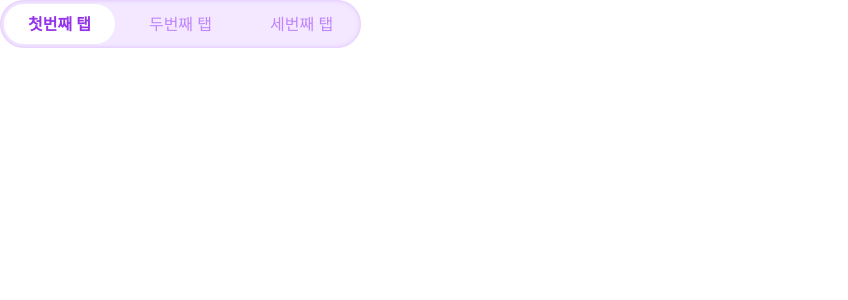
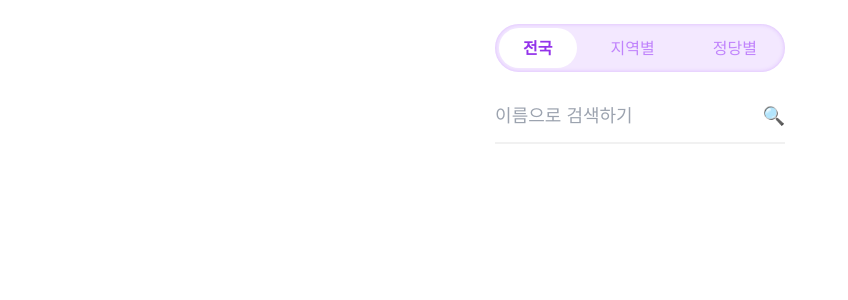
Before and after one commit to uniqueeest/next_practice, a Next.js app: page / in a window 1280 px wide. Shown: the top 300 px of the page, without its empty margins (0-848 px from the left). Built offline with nearby package versions, Linux system fonts and the light colour scheme.

Commit message:
feat: 인풋박스 컴포넌트 구현

```diff
--- a/src/app/page.tsx
+++ b/src/app/page.tsx
@@ -1,16 +1,26 @@
 'use client';
 
 import { Tabs } from '../components/Tabs';
+import InputBox from '../components/InputBox';
 
 export default function Home() {
   return (
-    <div className="flex flex-col ">
+    <div className="flex flex-col items-center px-5 py-6">
       <Tabs defaultValue="1">
         <Tabs.List>
-          <Tabs.Trigger value="1" text="첫번째 탭" />
-          <Tabs.Trigger value="2" text="두번째 탭" />
-          <Tabs.Trigger value="3" text="세번째 탭" />
+          <Tabs.Trigger value="1" text="전국" />
+          <Tabs.Trigger value="2" text="지역별" />
+          <Tabs.Trigger value="3" text="정당별" />
         </Tabs.List>
+        <Tabs.Panel value="1">
+          <InputBox containerStyle={{ marginTop: '30px' }} />
+        </Tabs.Panel>
+        <Tabs.Panel value="2">
+          <div>This is</div>
+        </Tabs.Panel>
+        <Tabs.Panel value="3">
+          <div>Sam</div>
+        </Tabs.Panel>
       </Tabs>
     </div>
   );
--- /dev/null
+++ b/src/components/InputBox/index.tsx
@@ -0,0 +1,19 @@
+'use client';
+
+interface InputBoxProps extends React.InputHTMLAttributes<HTMLInputElement> {
+  containerStyle?: React.CSSProperties;
+}
+
+const InputBox = ({ containerStyle, ...props }: InputBoxProps) => {
+  return (
+    <div
+      style={containerStyle}
+      className="flex justify-between pb-[12px] w-full text-lg border-b-2 border-[#f1f1f1]"
+    >
+      <input {...props} placeholder="이름으로 검색하기" />
+      <span className="cursor-pointer">🔍</span>
+    </div>
+  );
+};
+
+export default InputBox;
```
